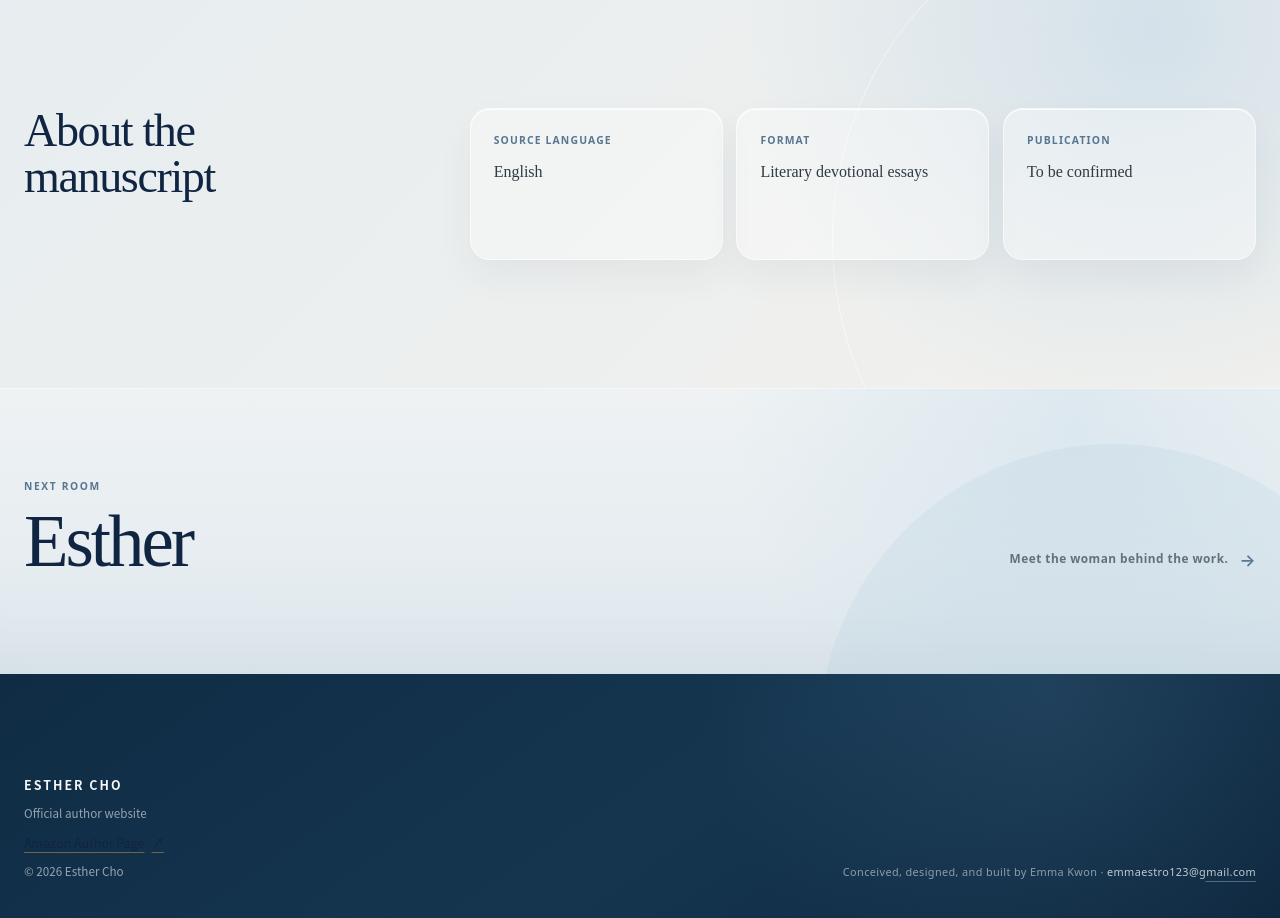
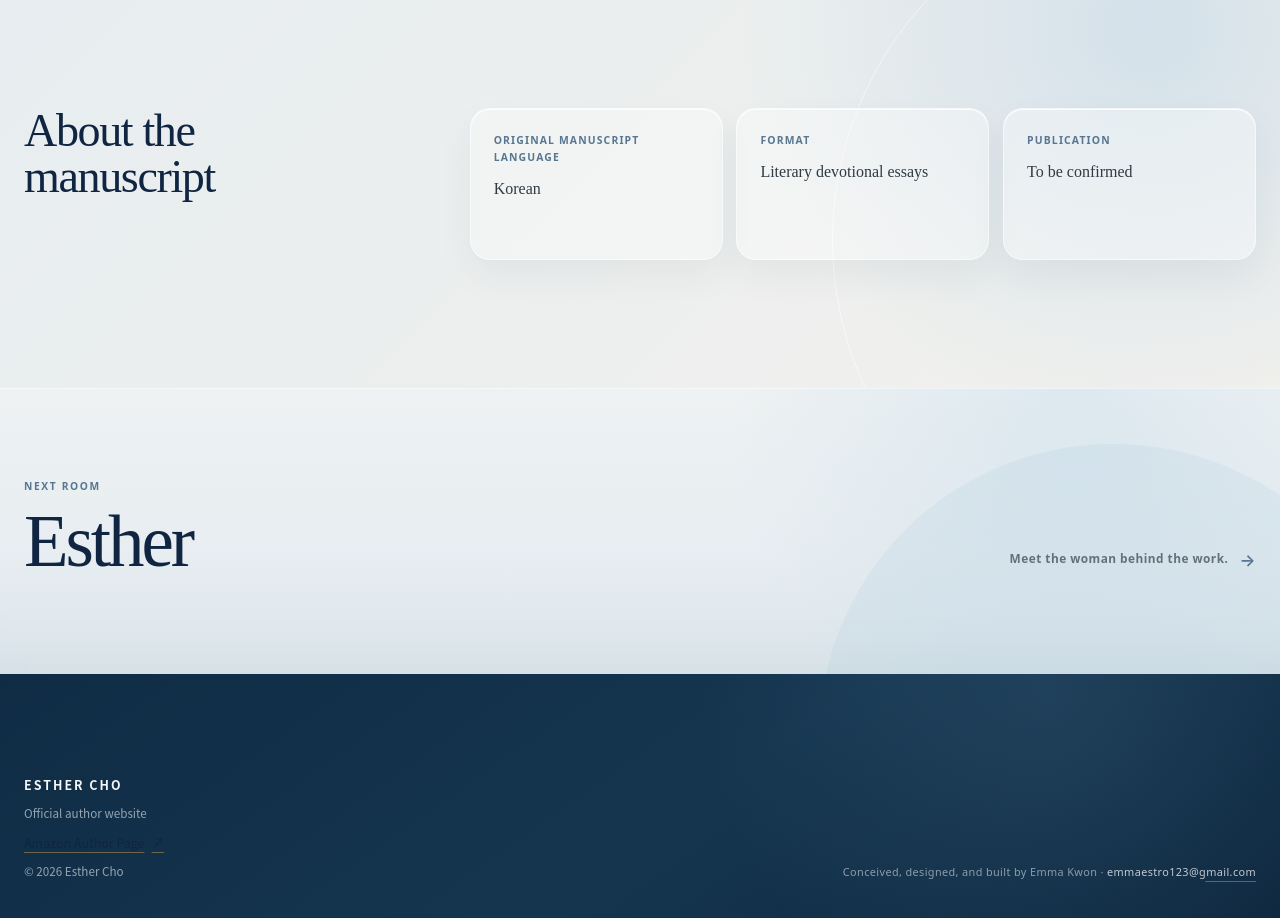
Before and after one commit to k-mama/esthercho, a Next.js app: page /books in a window 1280 px wide. Shown: the part 9420-10338 px from the top of the page. Built offline with nearby package versions, Linux system fonts and the light colour scheme.

Commit message:
Identify original Manna manuscript as Korean while English edition is being prepared

```diff
--- a/src/content/books.ts
+++ b/src/content/books.ts
@@ -20,12 +20,12 @@ export const featuredBook = {
   details: {
     language: {
       label: {
-        en: "Source language",
-        ko: "기준 언어",
+        en: "Original manuscript language",
+        ko: "원문 언어",
       },
       value: {
-        en: "English",
-        ko: "영어",
+        en: "Korean",
+        ko: "한국어",
       },
     },
     format: {
```
